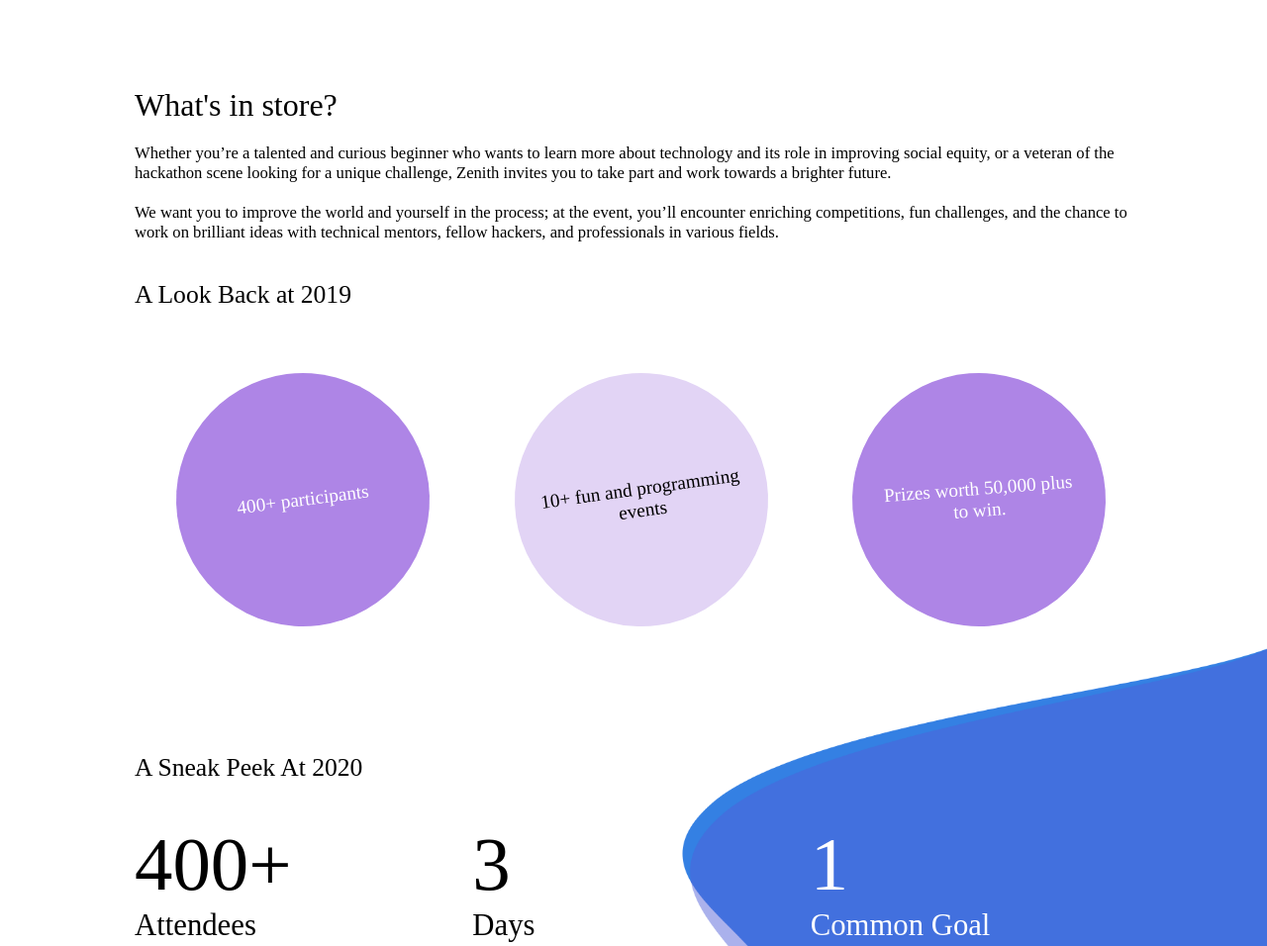
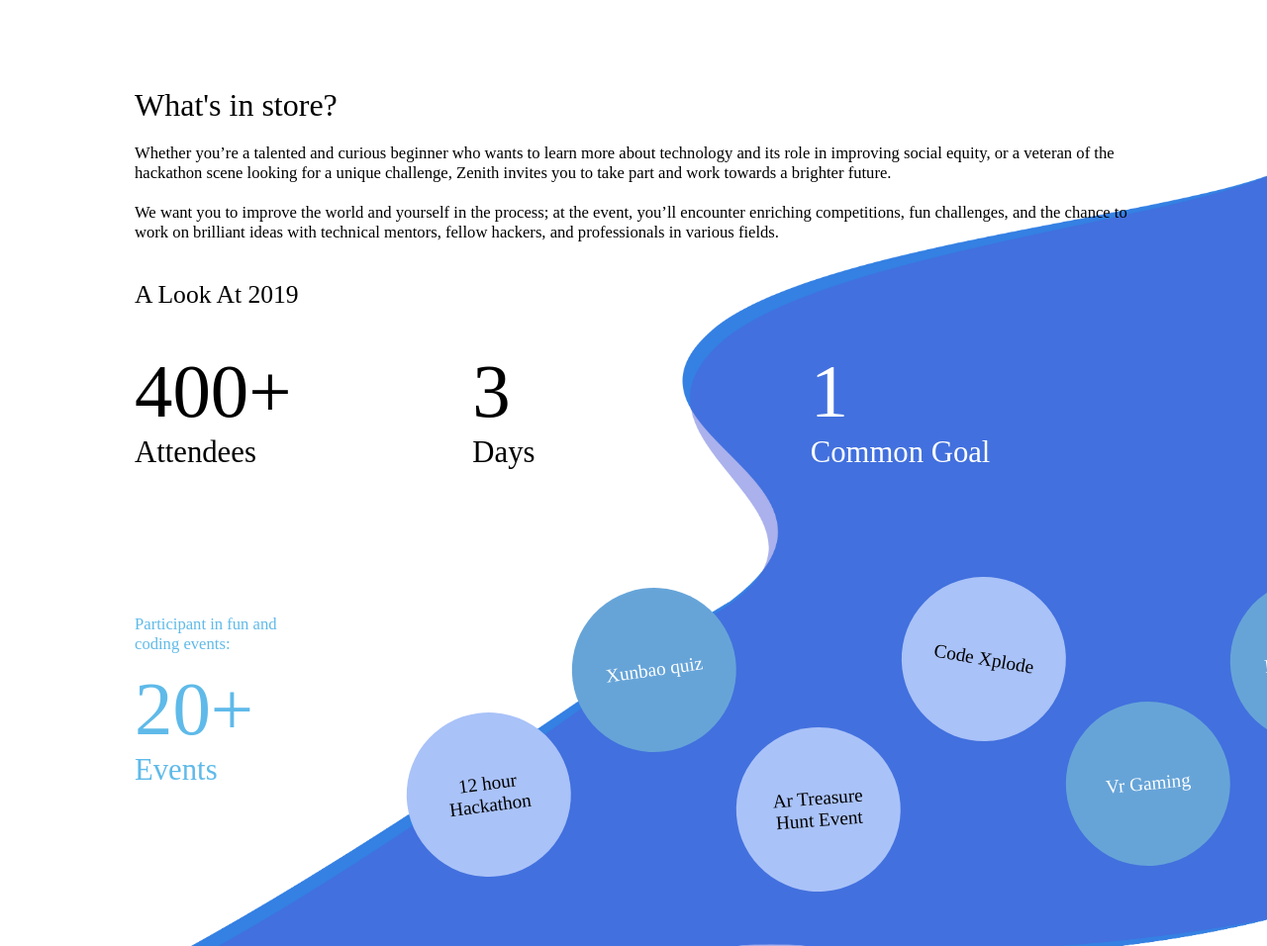
Before and after one commit to Manan-YMCA/zenith2020, a Gatsby site: page /PreviewPage in a window 1280 px wide. Shown: the top 956 px of the page at 99% size. Built offline with nearby package versions, Linux system fonts and the light colour scheme; Gatsby itself is replaced by a stand-in of ours.

Commit message:
changed color

```diff
--- a/src/pages/PreviewPage.jsx
+++ b/src/pages/PreviewPage.jsx
@@ -280,44 +280,6 @@
             </PageDesc>
           </Fade>
 
-          <SubHeader>{previewPageData.lastYear.header}</SubHeader>
-          <LookBackContainer>
-            <Zoom cascade duration={1500}>
-              <div>
-                {previewPageData.lastYear.statBubbles.map((bubble, i) => {
-                  const isEvenOffset = i % 2 === 0;
-                  const rotationOffset = Math.random() * (10 - -10) + -10;
-                  const mobileTopOffset = i;
-                  const phoneBubbleOffset = isEvenOffset
-                    ? Math.random() * (15 - 0) + 0
-                    : Math.random() * (87 - 83) + 83;
-                  const bubbleOffset = isEvenOffset
-                    ? Math.random() * (10 - 5) + 5
-                    : Math.random() * (0 - -10) + -10;
-
-                  return (
-                    <StatBubbleContainer
-                      key={bubble.desc}
-                      offset={bubbleOffset}
-                      mobileTopOffset={mobileTopOffset}
-                      mobileOffset={phoneBubbleOffset}
-                    >
-                      <div>
-                        <FloatingBubble
-                          size="20vw"
-                          backgroundColor={bubble.backgroundColor}
-                          color={bubble.color}
-                          rotate={rotationOffset}
-                        >
-                          {bubble.contents}
-                        </FloatingBubble>
-                      </div>
-                    </StatBubbleContainer>
-                  );
-                })}
-              </div>
-            </Zoom>
-          </LookBackContainer>
 
           <SubHeader>{previewPageData.thisYear.header}</SubHeader>
           <Fade>
@@ -349,7 +311,7 @@
                         const rotationOffset = Math.random() * (10 - -10) + -10;
                         const mobileTopOffset =
                           isEvenOffset &&
-                          i + 1 !== previewPageData.thisYear.categories.length
+                            i + 1 !== previewPageData.thisYear.categories.length
                             ? 0
                             : -2;
                         const bubbleOffset = isEvenOffset
--- a/src/site/siteData.js
+++ b/src/site/siteData.js
@@ -7,11 +7,11 @@
   warning: '#F4A867',
   error: '#F07285',
 
-  darkerPurple: '#854DD0',
+  darkerPurple: '#60cbec',
   primary: '#ffffff',
-  lighterPurple: '#E2D4F5',
+  lighterPurple: '#5fbae9',
 
-  darkerBlue: '#4270DE',
+  darkerBlue: '#66a4d8',
   secondary: '#4B97E0',
   lighterBlue: '#A9C2F8'
 };
@@ -93,7 +93,7 @@
             400+ participants
           </div>
         ),
-        backgroundColor: '#AE85E6',
+        backgroundColor: siteColors.darkerBlue,
         color: 'white'
       },
       {
@@ -103,7 +103,7 @@
             10+ fun and programming events
           </div>
         ),
-        backgroundColor: '#E2D4F5',
+        backgroundColor: siteColors.lighterBlue,
         color: 'siteColors.offBlack'
       },
       {
@@ -113,13 +113,13 @@
             Prizes worth 50,000 plus to win.
           </div>
         ),
-        backgroundColor: '#AE85E6',
+        backgroundColor: siteColors.darkerBlue,
         color: 'white'
       },
     ]
   },
   thisYear: {
-    header: 'A Sneak Peek At 2020',
+    header: 'A Look At 2019',
     statCounters: [
       {
         start: 0,
@@ -135,7 +135,7 @@
         suffix: '+',
         textAbove: 'Participant in fun and coding events:',
         subtitle: 'Events',
-        color: '#854dd0',
+        color: siteColors.lighterPurple,
         gridArea: 'statCategories'
       },
       {
@@ -150,56 +150,56 @@
       {
         name: '12 hour Hackathon',
         contents: <div style={{ fontWeight: 500 }}>12 hour Hackathon</div>,
-        backgroundColor: '#E2D4F5',
+        backgroundColor: siteColors.lighterBlue,
         color: 'siteColors.offBlack'
       },
       {
         name: 'Xunbao quiz',
         contents: <div style={{ fontWeight: 500 }}>Xunbao quiz</div>,
-        backgroundColor: '#AE85E6',
+        backgroundColor: siteColors.darkerBlue,
         color: 'white'
       },
       {
         name: 'Ar Treasure Hunt Event',
         contents: <div style={{ fontWeight: 500 }}>Ar Treasure Hunt Event</div>,
-        backgroundColor: '#E2D4F5',
+        backgroundColor: siteColors.lighterBlue,
         color: 'siteColors.offBlack'
       },
       {
         name: 'Code Xplode',
         contents: <div style={{ fontWeight: 500 }}>Code Xplode</div>,
-        backgroundColor: '#E2D4F5',
+        backgroundColor: siteColors.lighterBlue,
         color: 'siteColors.offBlack'
       },
       {
         name: 'Vr Gaming',
         contents: <div style={{ fontWeight: 500 }}>Vr Gaming</div>,
-        backgroundColor: '#AE85E6',
+        backgroundColor: siteColors.darkerBlue,
         color: 'white'
       },
       {
         name: 'PS4 Gaming',
         contents: <div style={{ fontWeight: 500 }}>PS4 Gaming</div>,
-        backgroundColor: '#AE85E6',
+        backgroundColor: siteColors.darkerBlue,
         color: 'white'
       },
       {
         name: 'Lan Gaming',
         contents: <div style={{ fontWeight: 500 }}>Lan Gaming</div>,
-        backgroundColor: '#AE85E6',
+        backgroundColor: siteColors.darkerBlue,
         color: 'white'
       },
 
       {
         name: 'Move Mirror',
         contents: <div style={{ fontWeight: 500 }}>Move Mirror</div>,
-        backgroundColor: '#AE85E6',
+        backgroundColor: siteColors.darkerBlue,
         color: 'white'
       },
       {
         name: 'Drone Racing',
         contents: <div style={{ fontWeight: 500 }}>Drone Racing</div>,
-        backgroundColor: '#AE85E6',
+        backgroundColor: siteColors.darkerBlue,
         color: 'white'
       }
     ]
```
